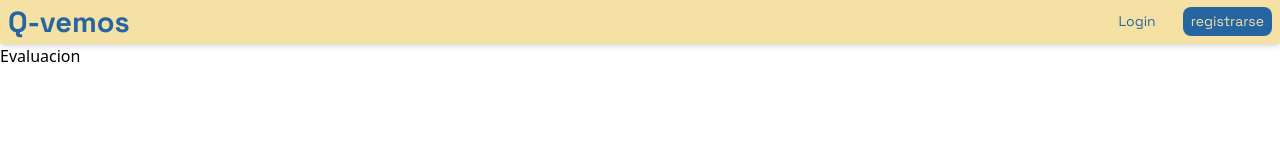
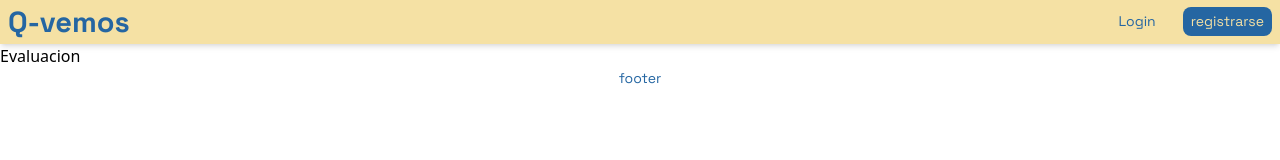
Before and after one commit to josemnaranjo/qvemos_2, a React (Vite) app in the folder client/: page /sala/1/evaluacion in a window 1280 px wide. Shown: the top 160 px of the page. Built offline with nearby package versions, Linux system fonts and the light colour scheme; the HTML template or start-up script is replaced by a standard one.

Commit message:
creacion de footer

```diff
--- a/client/src/App.jsx
+++ b/client/src/App.jsx
@@ -12,6 +12,7 @@ import Evaluacion from "./Views/Evaluacion.jsx";
 import Login from "./Views/Login.jsx";
 import Registrarse from "./Views/Registrarse.jsx";
 import Navbar from "./Components/Navbar.jsx";
+import Footer from "./Components/Footer";
 
 function App() {
   return (
@@ -33,6 +34,7 @@ function App() {
         <Route path="/sala/:id/resultados" element={<Resultados />} />
         <Route path="/sala/:id/evaluacion" element={<Evaluacion />} />
       </Routes>
+      <Footer/>
     </>
   );
 }
--- /dev/null
+++ b/client/src/Components/Footer.jsx
@@ -0,0 +1,9 @@
+const Footer = () => {
+  return (
+    <div className="font-grotesk font-normal text-label text-center">
+      <span className="text-secondary">footer</span>
+    </div>
+  );
+};
+
+export default Footer;
```
